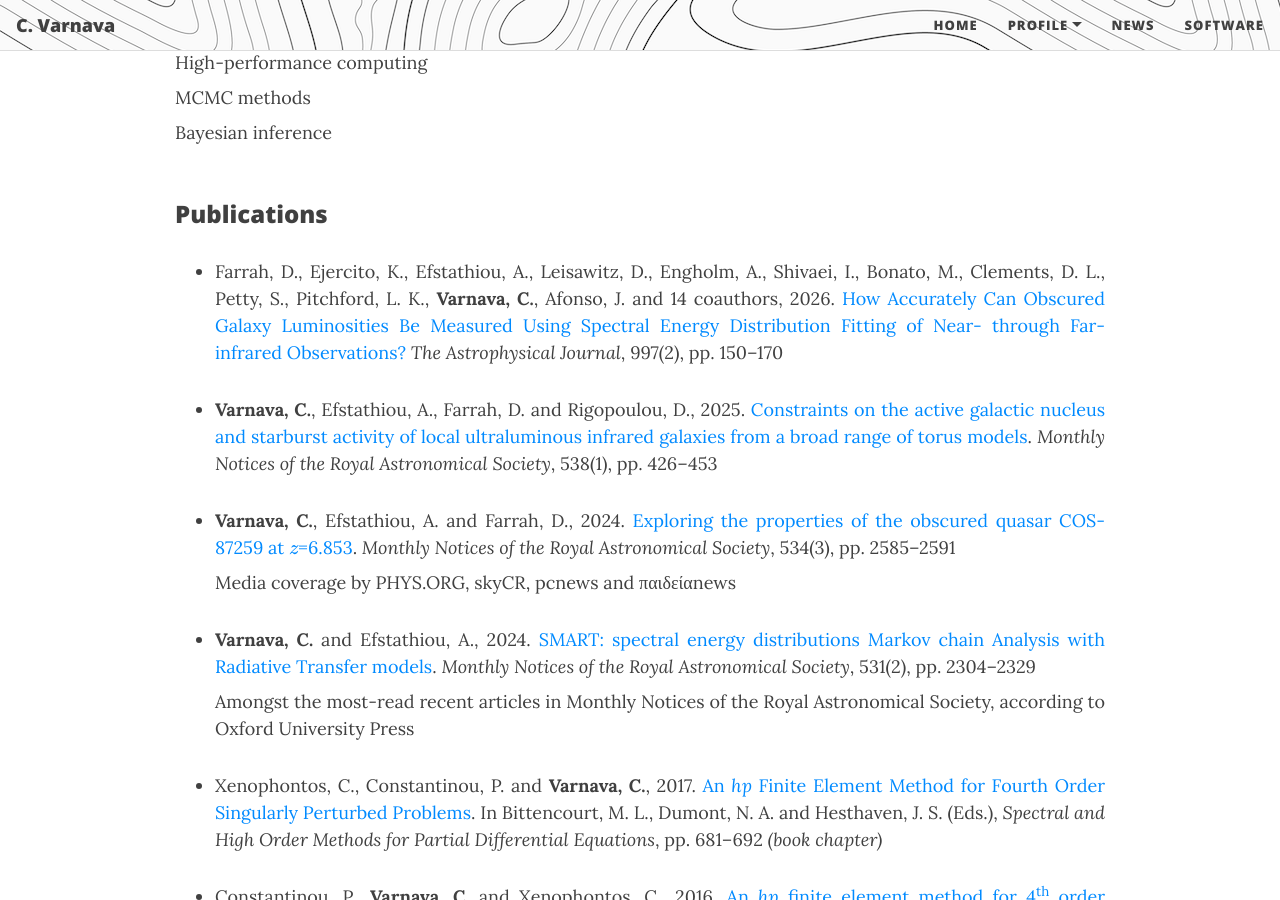
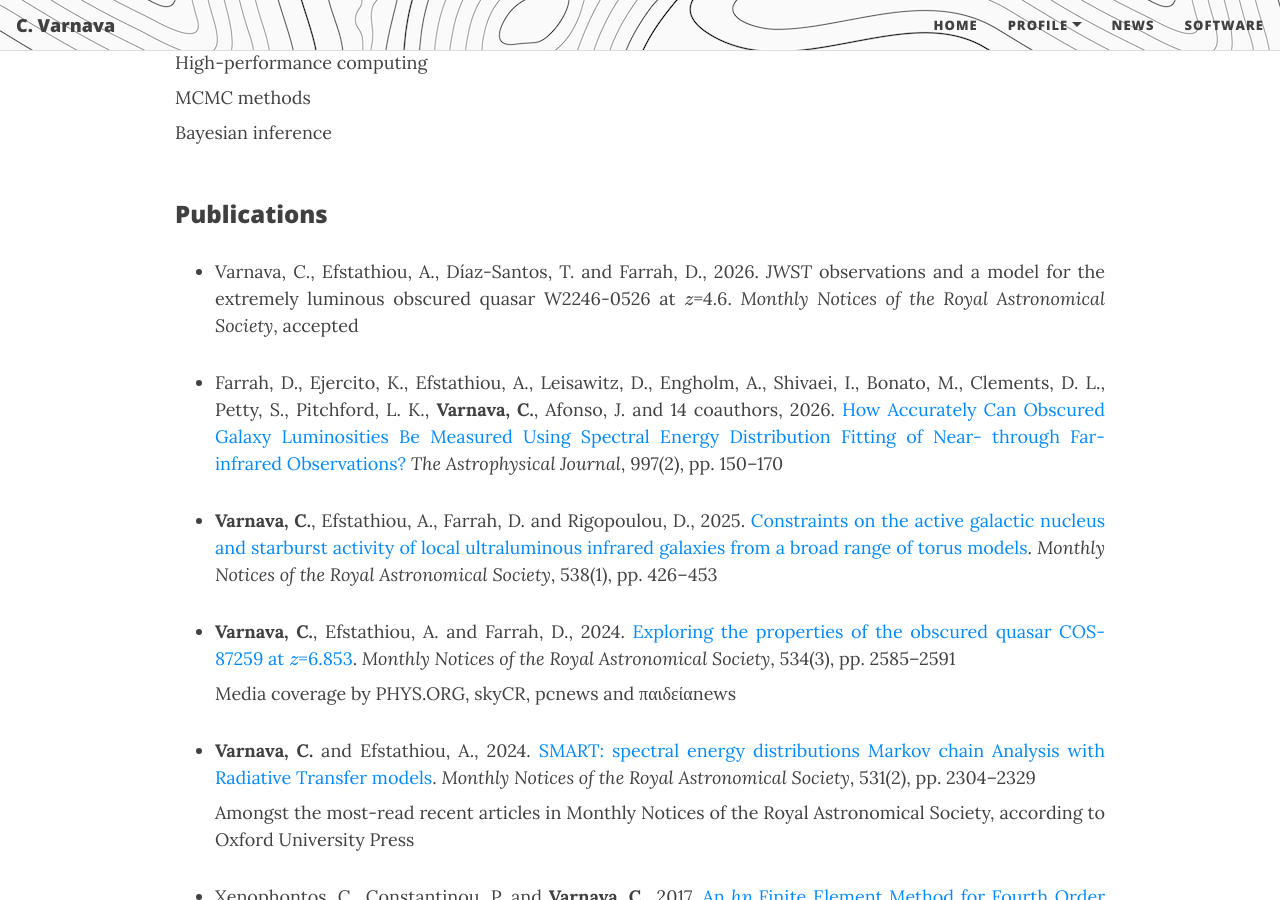
Before and after one commit to ch-var/ch-var.github.io, a Jekyll site: the page built from CV.html, in a window 1280 px wide and 900 px high, scrolled down 2613 px. Built offline with Jekyll 4.4.1, drawn with Linux system fonts in a browser that asks for light colours; formulas are drawn with MathJax 3.

Commit message:
Update CV.html

```diff
--- a/CV.html
+++ b/CV.html
@@ -80,6 +80,8 @@ mathjax: true
 <br>
 <p style="font-family: var(--header-font); font-weight: 800; line-height: 1.1; font-size: 1.5rem; margin-top: 1.25rem;">Publications</p>
 <ul>
+<li class="responsive-margin">Varnava, C., Efstathiou, A., Díaz-Santos, T. and Farrah, D., 2026. <i>JWST</i> observations and a model for the extremely luminous obscured quasar W2246-0526 at \(z\)=4.6. <i>Monthly Notices of the Royal Astronomical Society</i>, accepted</li>
+<p></p>
 <li class="responsive-margin">Farrah, D., Ejercito, K., Efstathiou, A., Leisawitz, D., Engholm, A., Shivaei, I., Bonato, M., Clements, D. L., Petty, S., Pitchford, L. K., <b>Varnava, C.</b>, Afonso, J. and 14 coauthors, 2026. <a href="https://doi.org/10.3847/1538-4357/ae21cd">How Accurately Can Obscured Galaxy Luminosities Be Measured Using Spectral Energy Distribution Fitting of Near- through Far-infrared Observations?</a> <i>The Astrophysical Journal</i>, 997(2), pp. 150–170</li>
 <p></p>
 <li class="responsive-margin"><b>Varnava, C.</b>, Efstathiou, A., Farrah, D. and Rigopoulou, D., 2025. <a href="https://doi.org/10.1093/mnras/staf319">Constraints on the active galactic nucleus and starburst activity of local ultraluminous infrared galaxies from a broad range of torus models</a>. <i>Monthly Notices of the Royal Astronomical Society</i>, 538(1), pp. 426–453</li>
```
